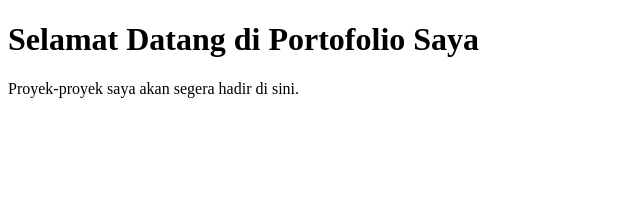
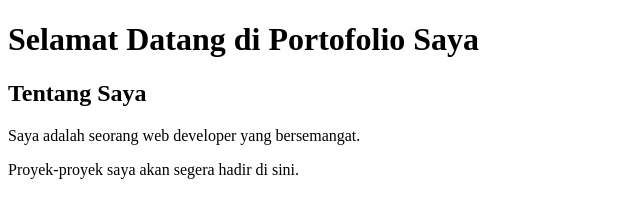
Before and after one commit to subchan07/try-flow, a plain HTML site: page index.html in a window 1280 px wide. Shown: the whole page, without its empty margins (0-640 px from the left). Drawn offline with Linux system fonts and the light colour scheme.

Commit message:
Feat: Menambahkan bagian 'Tentang Saya'

```diff
--- a/index.html
+++ b/index.html
@@ -7,6 +7,13 @@
   </head>
   <body>
     <h1>Selamat Datang di Portofolio Saya</h1>
+
+    <!-- Fitur Baru Ditambahkan -->
+    <div class="about-me">
+      <h2>Tentang Saya</h2>
+      <p>Saya adalah seorang web developer yang bersemangat.</p>
+    </div>
+
     <p>Proyek-proyek saya akan segera hadir di sini.</p>
   </body>
 </html>
```
